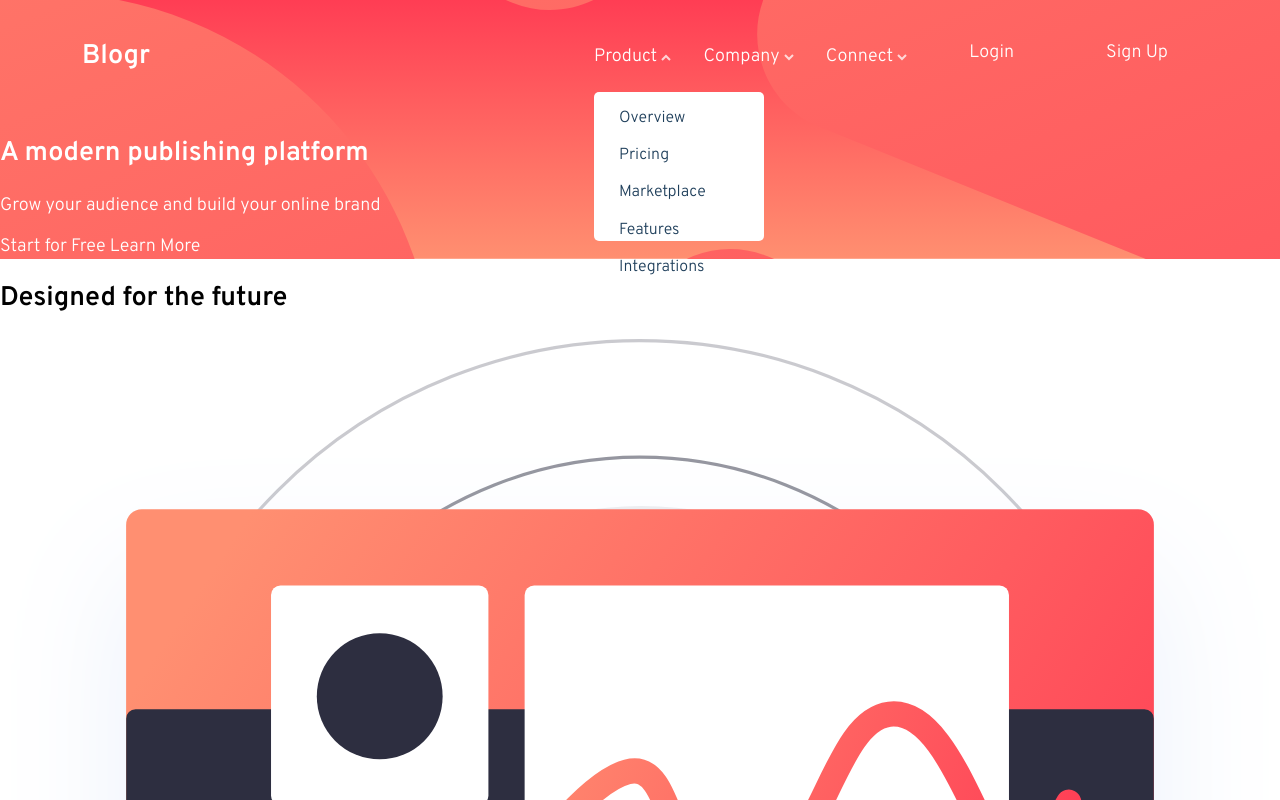
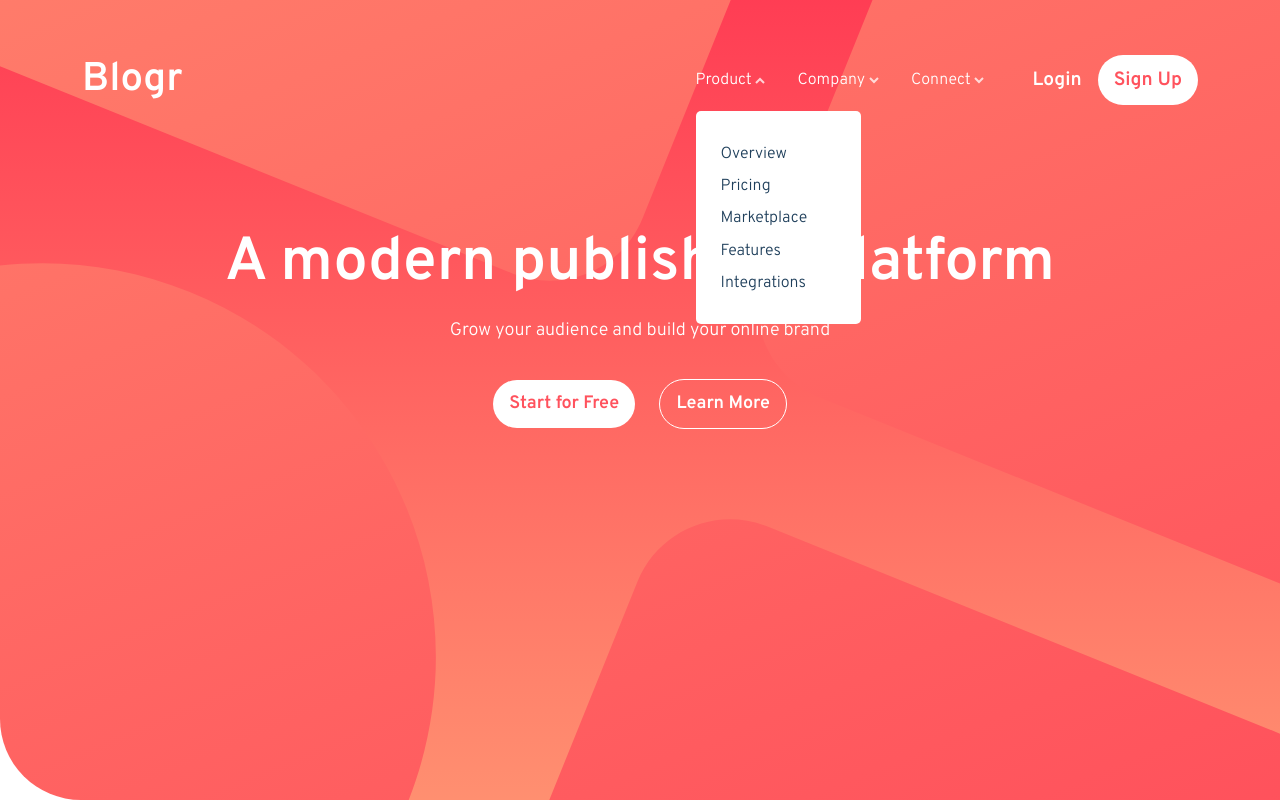
Before and after one commit to charles-loehle/blogr-landing-page-2, a website built with Parcel: page src/index.html in a window 1280 px wide. Both pictures are taken after a click on the link "Product". Shown: the top 800 px of the page. Built offline with nearby package versions, Linux system fonts and the light colour scheme.

Commit message:
finished buttons and header styles;

```diff
--- a/src/index.html
+++ b/src/index.html
@@ -23,7 +23,7 @@
 						<span></span>
 					</a>
 
-					<div class="header__links flex hide-for-mobile">
+					<div class="header__links flex hide-for-mobile flex-ai-c">
 						<ul class="menu flex">
 							<li class="menu-item dropdown">
 								<a href="#" class="dropdown-toggle"
@@ -85,8 +85,10 @@
 								</ul>
 							</li>
 						</ul>
-						<a href="#" class="button header__cta login">Login</a>
-						<a href="#" class="button header__cta signup">Sign Up</a>
+						<a href="#" class="btn header__cta--login">Login</a>
+						<a href="#" class="btn btn-secondary header__cta--signup"
+							>Sign Up</a
+						>
 					</div>
 
 					<div class="header__menu has-fade">
@@ -150,25 +152,33 @@
 							</li>
 						</ul>
 						<hr />
-						<a href="#" class="button header__cta login">Login</a>
-						<a href="#" class="button header__cta signup">Sign Up</a>
+						<div class="header__cta-buttons">
+							<a href="#" class="header__cta--login">Login</a>
+							<a href="#" class="btn btn-primary header__cta--signup"
+								>Sign Up</a
+							>
+						</div>
 					</div>
 				</nav>
 			</header>
-			<section class="banner">
-				<div class="banner-text">
-					<h1 class="banner-headline">A modern publishing platform</h1>
-					<p class="banner-subheading">
+			<section class="banner container flex flex-ai-c flex-dir-col">
+				<div class="banner__text">
+					<h1 class="banner__headline">A modern publishing platform</h1>
+					<p class="banner__subheading">
 						Grow your audience and build your online brand
 					</p>
 				</div>
-				<div class="cta-buttons">
-					<a href="#" class="btn cta-btn-1">Start for Free</a>
-					<a href="#" class="btn cta-btn-2">Learn More</a>
+				<div class="banner__buttons">
+					<a href="#" class="btn btn-secondary banner__cta--start"
+						>Start for Free</a
+					>
+					<a href="#" class="btn btn-outline-secondary banner__cta--learn"
+						>Learn More</a
+					>
 				</div>
 			</section>
 		</div>
-		<section class="section-1">
+		<section class="section-1 container">
 			<h2 class="section-heading">Designed for the future</h2>
 			<div class="section-1__editor">
 				<img src="../images/illustration-editor-mobile.svg" alt="" />
--- a/src/scss/_banner.scss
+++ b/src/scss/_banner.scss
@@ -1,8 +1,53 @@
 .banner {
 	color: white;
+	text-align: center;
 
-	.cta-btn-1,
-	.cta-btn-2 {
-		color: $White-text;
+	&__headline {
+		font-size: 3.8rem;
+		margin: 0;
+	}
+
+	&__subheading {
+		margin-top: 16px;
+		margin-bottom: 50px;
+	}
+
+	// styles below 1024px
+	@media (max-width: 1024px) {
+		&__headline {
+			font-size: 2.1rem;
+		}
+
+		&__subheading {
+			font-size: 1.2rem;
+		}
+
+		&__buttons {
+			width: 100%;
+			display: flex;
+			justify-content: space-around;
+			flex-wrap: wrap;
+			align-items: center;
+
+			.banner__cta {
+				&--start {
+					margin-right: 0;
+				}
+
+				&--learn {
+					margin-left: 0;
+				}
+			}
+		}
+	}
+
+	&__cta {
+		&--start {
+			margin-right: 10px;
+		}
+
+		&--learn {
+			margin-left: 10px;
+		}
 	}
 }
--- a/src/scss/_globals.scss
+++ b/src/scss/_globals.scss
@@ -85,18 +85,58 @@ a:visited {
 	&-ai-c {
 		align-items: center;
 	}
+
+	&-dir-col {
+		flex-direction: column;
+	}
+
+	&-dir-row {
+		flex-direction: row;
+	}
 }
 
 // Buttons
 button,
-.button {
-	padding: 0.875rem 1.875rem;
-	// background: linear-gradient(to right, $limeGreen, $brightCyan);
+.btn {
+	padding: 0.775rem 1rem;
 	border-radius: 50px;
 	border: 0;
 	cursor: pointer;
 	color: white;
-	font-weight: 400;
+	font-weight: 700;
+	transition: color 0.15s ease-in-out, background-color 0.15s ease-in-out,
+		border-color 0.15s ease-in-out;
+}
+
+.btn-primary {
+	background-color: $Light-red-CTAtext;
+	color: white;
+}
+
+.btn-primary:hover {
+	color: #fff;
+	background-color: hsl(355, 95%, 74%);
+}
+
+.btn-outline-secondary {
+	color: white;
+	border: 1px solid white;
+}
+
+.btn-outline-secondary:hover {
+	color: $Light-red-CTAtext;
+	background-color: white;
+	border-color: white;
+}
+
+.btn-secondary {
+	background-color: white;
+	color: $Light-red-CTAtext;
+}
+
+.btn-secondary:hover {
+	color: #fff;
+	background-color: $Very-light-red-CTAhoverbackground;
 }
 
 // Visibility
--- a/src/scss/_header.scss
+++ b/src/scss/_header.scss
@@ -5,6 +5,7 @@
 .header {
 	position: relative;
 	z-index: 1;
+	margin-bottom: 68px;
 
 	// Hamburger Open Styles - turns it into an X
 	&.open {
@@ -26,14 +27,13 @@
 	nav {
 		position: relative;
 		color: #fff;
-		padding-top: 1.0625rem;
+		padding-top: 1.3rem;
 		padding-bottom: 1.0625rem;
 	}
 
 	&__logo {
-		img {
-			width: 8.8125rem;
-			height: 1.375rem;
+		h1 {
+			font-size: 2.5rem;
 		}
 	}
 
@@ -69,20 +69,39 @@
 			padding: 0;
 		}
 
-		a {
+		a:not(.btn) {
 			display: block;
 			padding: 0.625rem;
 			color: $Very-dark-blue-headings;
 			text-align: center;
 		}
+
+		.header__cta--login {
+			font-weight: 700;
+		}
+
+		.header__cta--signup {
+			font-weight: 700;
+			padding: 12px 38px;
+			margin-top: 10px;
+		}
 	}
 
 	&__links {
-		a {
+		.header__cta--login {
+			font-size: 1.2rem;
+		}
+
+		.header__cta--signup {
+			font-size: 1.2rem;
+		}
+
+		a:not(.btn) {
 			position: relative;
 			// font-size: $font-sm;
 			color: #fff;
 			transition: color 300ms ease-in-out;
+			font-size: 1rem;
 
 			&:not(:last-child) {
 				margin-right: 32px;
@@ -123,10 +142,11 @@
 		display: block;
 		z-index: 1;
 		background-color: white;
-		width: 170px;
-		height: 149px;
-		padding: 0;
-		margin-top: 23px;
+		width: 165px;
+		padding-left: 0;
+		padding-top: 22px;
+		padding-bottom: 29px;
+		margin-top: 19px;
 		border-radius: 5px;
 
 		a {
@@ -165,7 +185,7 @@
 		li {
 			list-style: none;
 			padding-left: 25px;
-			padding-top: 14px;
+			padding-top: 9px;
 
 			a {
 				font-size: 1rem;
@@ -178,9 +198,19 @@
 		}
 	}
 
+	// below 1024px
 	@media (max-width: 1024px) {
-		.header__menu hr {
-			border-top: 1px hsl(0, 0%, 94%) solid;
+		&__menu {
+			hr {
+				border-top: 1px hsl(0, 0%, 94%) solid;
+			}
+		}
+
+		&__cta-buttons {
+			display: flex;
+			align-items: center;
+			justify-content: center;
+			flex-direction: column;
 		}
 		.dropdown-menu {
 			&.show {
--- a/src/scss/_intro-bg.scss
+++ b/src/scss/_intro-bg.scss
@@ -3,4 +3,12 @@
 		linear-gradient($Light-red, $Very-light-red);
 	background-position: center;
 	background-repeat: no-repeat;
+	height: 600px;
+	border-bottom-left-radius: 81px;
 }
+
+@media (min-width: 1024px) {
+	.intro-bg {
+		height: 800px;
+	}
+}
--- a/src/scss/_section-1.scss
+++ b/src/scss/_section-1.scss
@@ -0,0 +1,3 @@
+.section-1 {
+	text-align: center;
+}
```
Also changed, not shown: dist/index.html, 4 other files.
